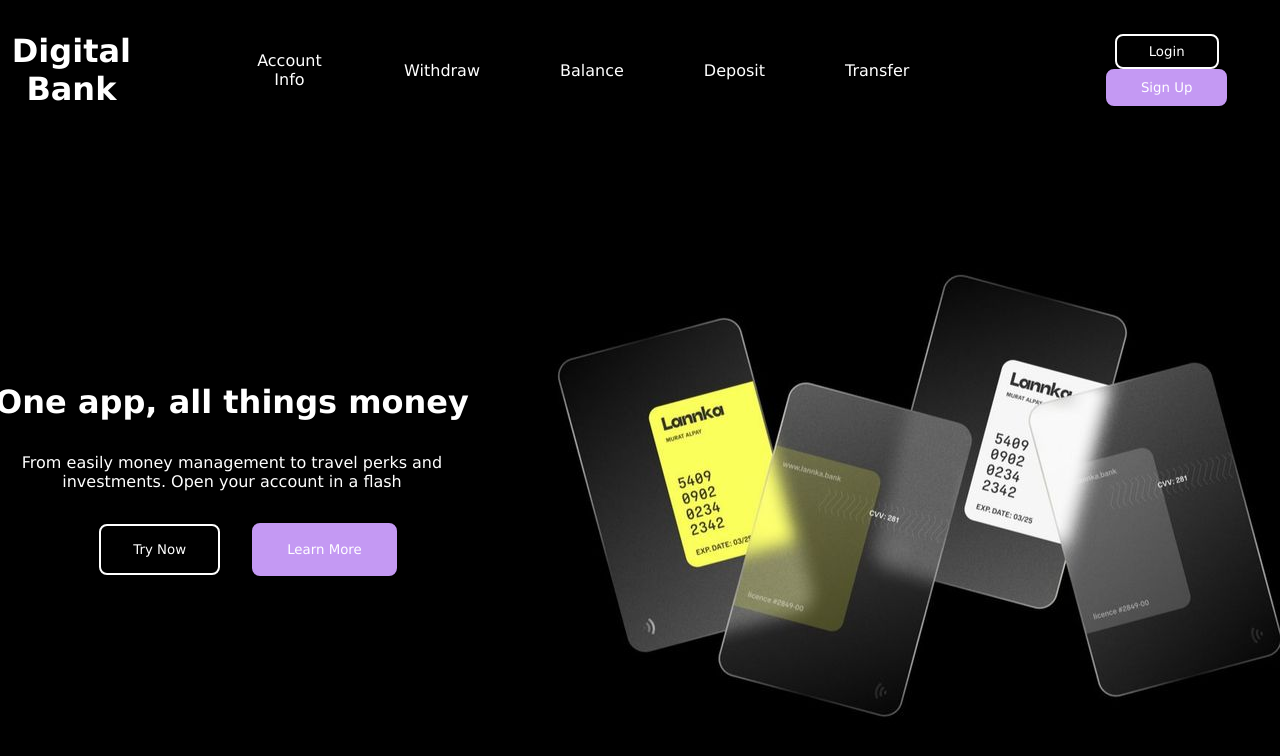
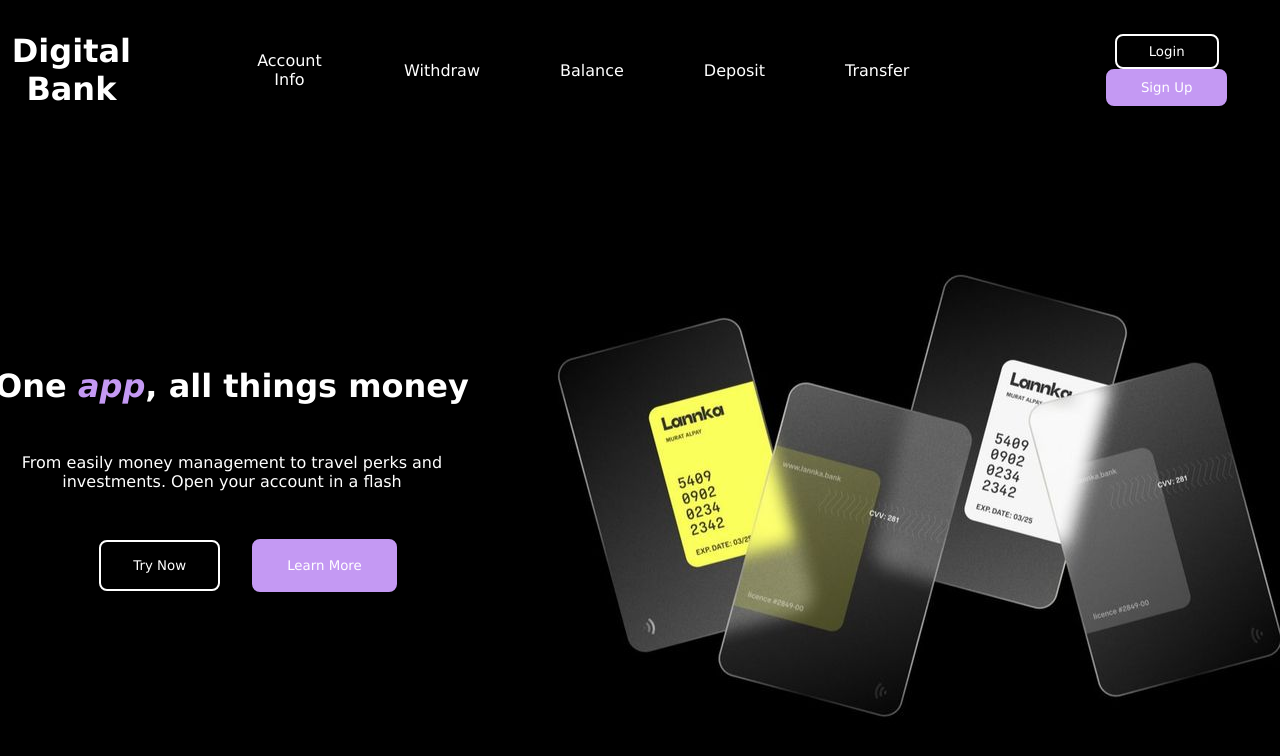
Before and after one commit to PROG4-DigitalBank/UI, a React (Create React App) app: page / in a window 1280 px wide. Shown: the top 756 px of the page. Built offline with nearby package versions, Linux system fonts and the light colour scheme.

Commit message:
fix: adjusting margin and padding

```diff
--- a/src/components/home/Homepage.jsx
+++ b/src/components/home/Homepage.jsx
@@ -37,7 +37,7 @@ function Homepage() {
       <main>
         <div>
           <div className='side-text'>
-            <h1>One app, all things money</h1>
+            <h1>One <i>app</i>, all things money</h1>
             <p>
               From easily money management to travel perks and investments. Open
               your account in a flash
--- a/src/components/home/styles/home.css
+++ b/src/components/home/styles/home.css
@@ -82,11 +82,11 @@ main{
     display: flex;
     flex-direction: column;
     width: 30rem;
-    gap: 2rem;
+    gap: 3rem;
 }
 
 .main-buttons{
-    margin-top: 2rem;
+    margin-top: 3rem;
 }
 
 .try, .learn{
@@ -112,3 +112,7 @@ main{
     background-color: #C499F3;
     border: #C499F3 solid ;
 }
+
+i{
+    color: #C499F3;
+}
```
